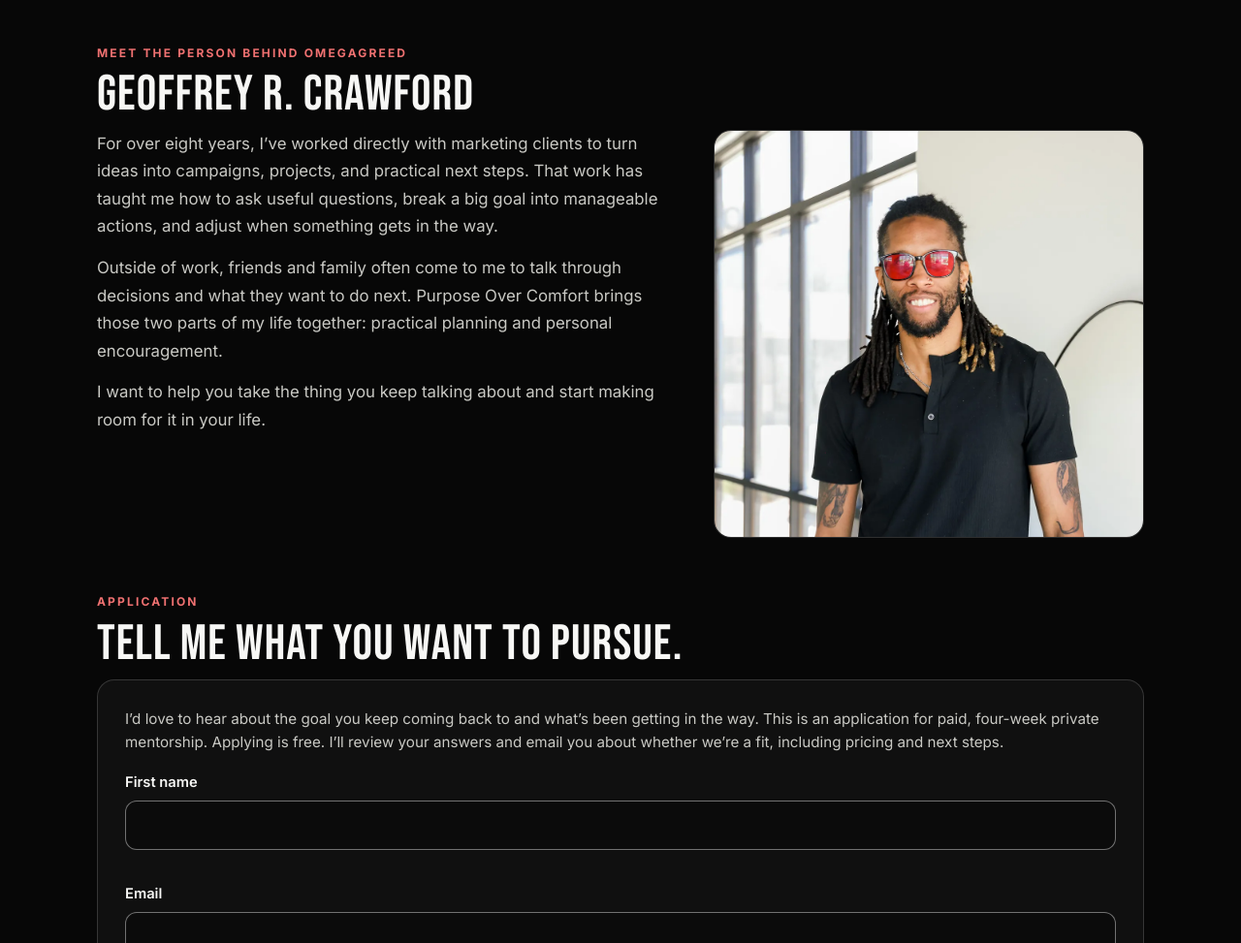
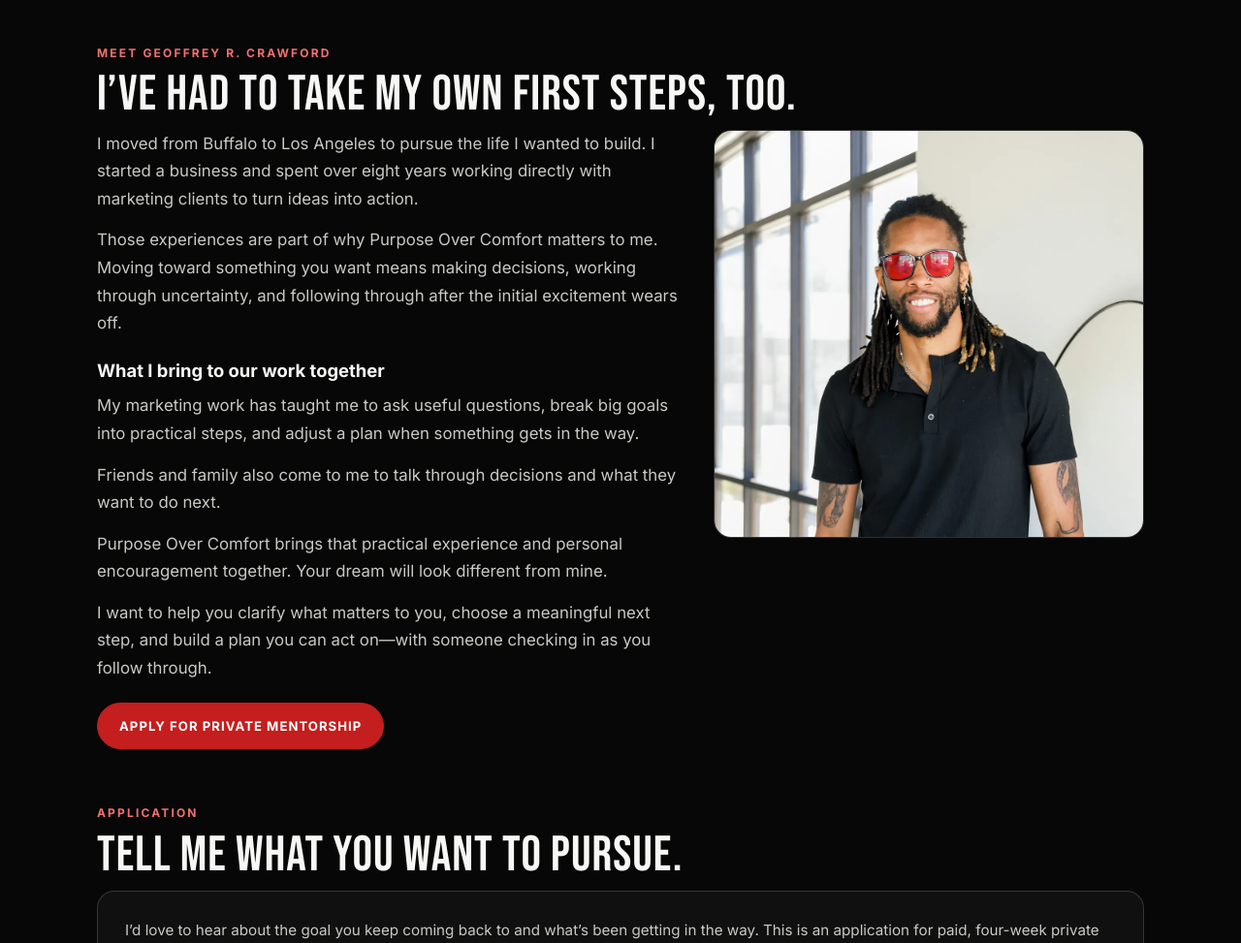
Before and after one commit to GeoffreyC00/omega-greed-landing-page, a plain HTML site: page purpose-over-comfort/index.html in a window 1280 px wide. Shown: the part 2160-3133 px from the top of the page at 97% size. Drawn offline with Linux system fonts and the light colour scheme.

Commit message:
Explain why Purpose Over Comfort matters to Geoffrey.
The bio now tells the Buffalo-to-Los Angeles story and ends with a button to the application.

Co-authored-by: Cursor <cursoragent@cursor.com>

```diff
--- a/purpose-over-comfort/index.html
+++ b/purpose-over-comfort/index.html
@@ -429,6 +429,20 @@
         object-position: center 28%;
       }
 
+      h3.bio-subhead {
+        margin: 22px 0 10px;
+        font-family: Inter, system-ui, sans-serif;
+        font-size: 1.15rem;
+        font-weight: 700;
+        letter-spacing: 0;
+        line-height: 1.35;
+        text-transform: none;
+      }
+
+      .bio-cta {
+        margin-top: 22px;
+      }
+
       .bio-figure figcaption {
         margin-top: 8px;
         color: var(--muted);
@@ -848,28 +862,9 @@
 
       <section class="section" id="geoffrey" style="padding-top: 0">
         <div class="wrap">
-          <p class="eyebrow">Meet the person behind OmegaGreed</p>
-          <h2>Geoffrey R. Crawford</h2>
+          <p class="eyebrow">Meet Geoffrey R. Crawford</p>
+          <h2>I’ve had to take my own first steps, too.</h2>
           <div class="bio">
-            <div class="prose">
-              <p>
-                For over eight years, I’ve worked directly with marketing clients
-                to turn ideas into campaigns, projects, and practical next steps.
-                That work has taught me how to ask useful questions, break a big
-                goal into manageable actions, and adjust when something gets in
-                the way.
-              </p>
-              <p>
-                Outside of work, friends and family often come to me to talk
-                through decisions and what they want to do next. Purpose Over
-                Comfort brings those two parts of my life together: practical
-                planning and personal encouragement.
-              </p>
-              <p>
-                I want to help you take the thing you keep talking about and
-                start making room for it in your life.
-              </p>
-            </div>
             <figure class="bio-figure">
               <img
                 class="portrait"
@@ -879,6 +874,41 @@
                 height="1045"
               />
             </figure>
+            <div class="prose">
+              <p>
+                I moved from Buffalo to Los Angeles to pursue the life I wanted
+                to build. I started a business and spent over eight years working
+                directly with marketing clients to turn ideas into action.
+              </p>
+              <p>
+                Those experiences are part of why Purpose Over Comfort matters to
+                me. Moving toward something you want means making decisions,
+                working through uncertainty, and following through after the
+                initial excitement wears off.
+              </p>
+              <h3 class="bio-subhead">What I bring to our work together</h3>
+              <p>
+                My marketing work has taught me to ask useful questions, break
+                big goals into practical steps, and adjust a plan when something
+                gets in the way.
+              </p>
+              <p>
+                Friends and family also come to me to talk through decisions and
+                what they want to do next.
+              </p>
+              <p>
+                Purpose Over Comfort brings that practical experience and personal
+                encouragement together. Your dream will look different from mine.
+              </p>
+              <p>
+                I want to help you clarify what matters to you, choose a
+                meaningful next step, and build a plan you can act on—with
+                someone checking in as you follow through.
+              </p>
+              <a class="btn btn-primary bio-cta" id="bio-cta" href="#apply" data-track="apply-click">
+                Apply for private mentorship
+              </a>
+            </div>
           </div>
         </div>
       </section>
@@ -1128,22 +1158,25 @@
 
         var stickyApply = document.getElementById("sticky-apply");
         var heroCta = document.getElementById("hero-cta");
+        var bioCta = document.getElementById("bio-cta");
         var applySection = document.getElementById("apply");
         var siteFooter = document.querySelector(".site-footer");
 
+        function onScreen(rect) {
+          return rect.top < window.innerHeight - 8 && rect.bottom > 72;
+        }
+
         function syncStickyApply() {
           var mobile = window.innerWidth < 800;
-          var heroRect = heroCta.getBoundingClientRect();
-          var applyRect = applySection.getBoundingClientRect();
-          var footerRect = siteFooter.getBoundingClientRect();
-          var heroGone = heroRect.bottom <= 8;
-          var applyVisible =
-            applyRect.top < window.innerHeight - 8 && applyRect.bottom > 80;
-          var footerVisible = footerRect.top < window.innerHeight - 4;
+          var heroGone = heroCta.getBoundingClientRect().bottom <= 8;
+          var bioVisible = onScreen(bioCta.getBoundingClientRect());
+          var applyVisible = onScreen(applySection.getBoundingClientRect());
+          var footerVisible = siteFooter.getBoundingClientRect().top < window.innerHeight - 4;
           stickyApply.hidden = !(
             mobile &&
             APPLICATION_ENDPOINT &&
             heroGone &&
+            !bioVisible &&
             !applyVisible &&
             !footerVisible
           );
```
